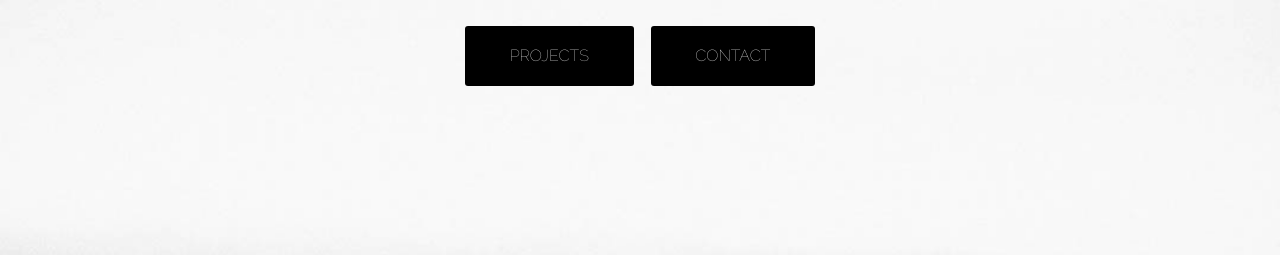
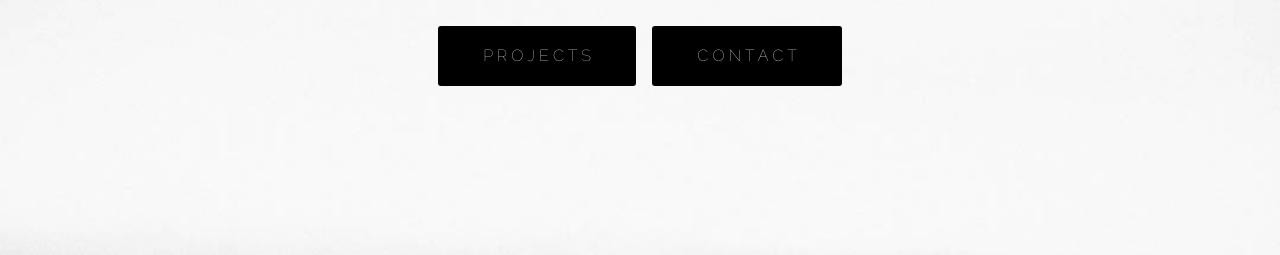
Before and after one commit to ohjonah/personal-portfolio, a plain HTML site: page public/index.html in a window 1280 px wide. Shown: the top 255 px of the page. Drawn offline with nearby package versions, Linux system fonts and the light colour scheme.

Commit message:
Adds Spacing Style
Spaced out font for style on buttons

```diff
--- a/public/index.html
+++ b/public/index.html
@@ -23,8 +23,8 @@
     <header>
       <nav>
         <ul>
-          <li>PROJECTS</li>
-          <li>CONTACT</li>
+          <li>P R O J E C T S</li>
+          <li>C O N T A C T</li>
         </ul>
       </nav>
     </header>
--- a/public/styles/modules.css
+++ b/public/styles/modules.css
@@ -26,8 +26,7 @@ nav li {
 
 nav li:hover {
   border-radius: 3px;
-  opacity: .5;
-  background-color: #fff;
+  background: rgba(255, 255, 255, .85);
   color: #000;
   font-weight: 400;
   border: 1px dotted #000;
```
